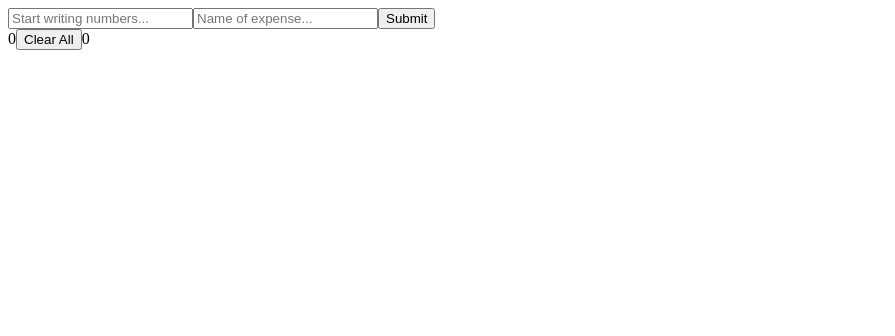
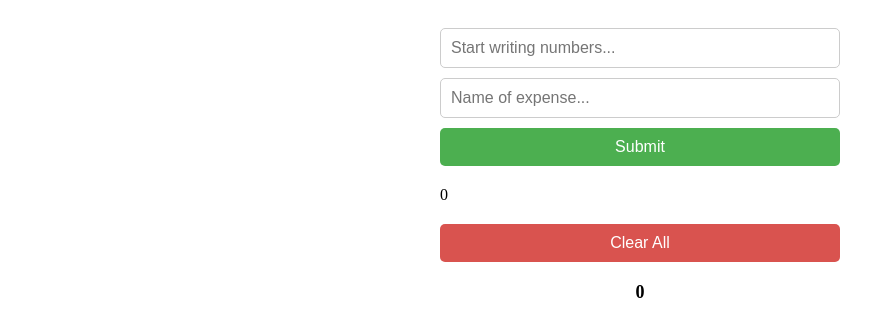
Before and after one commit to valts08/expense_tracker, a React (Vite) app: page / in a window 1280 px wide. Shown: the top 336 px of the page, without its empty margins (0-895 px from the left). Built offline with nearby package versions, Linux system fonts and the light colour scheme.

Commit message:
CSS and TS changes
Added styles and changed some typescript argument and return types

```diff
--- a/src/components/DeleteButton.tsx
+++ b/src/components/DeleteButton.tsx
@@ -1,5 +1,6 @@
 import useExpenseContext from "../hooks/useExpenseContext"
 import { ExpenseItem } from "./ExpenseForm"
+import "../styles/main.css";
 
 type ButtonProp = {
     type: string,
@@ -9,7 +10,7 @@ type ButtonProp = {
 export const DeleteButton = ({ type, id }: ButtonProp) => {
     const { setExpenseList } = useExpenseContext();
 
-    const removeItem = (e: number | undefined): any => {
+    const removeItem = (e: number | undefined): void => {
 
         if (typeof e === undefined) {
             throw new Error("Function removeItem got a argument of type undefined");
@@ -17,16 +18,16 @@ export const DeleteButton = ({ type, id }: ButtonProp) => {
         setExpenseList((prev: ExpenseItem[]) => prev && prev.filter((item: ExpenseItem) => item.id !== e));
     }
 
-    const removeAll = (): any => {
+    const removeAll = (): void => {
         setExpenseList([]);
     }
 
     return (
         (type === "item" ?
-            <button onClick={() => removeItem(id)}>
+            <button className="item-button" onClick={() => removeItem(id)}>
                 X
             </button> :
-            <button onClick={() => removeAll()}>
+            <button id="clear-all" onClick={() => removeAll()}>
                 Clear All
             </button>
         )
--- a/src/components/ExpenseForm.tsx
+++ b/src/components/ExpenseForm.tsx
@@ -3,6 +3,7 @@ import { ExpenseList } from "./ExpenseList";
 import { ExpenseSum } from "./ExpenseSum";
 import { DeleteButton } from "./DeleteButton";
 import { ExpenseContext } from "../contexts/ExpenseContext";
+import "../styles/main.css";
 
 export interface ExpenseItem {
     name: string,
@@ -17,13 +18,14 @@ export const ExpenseForm = () => {
 
 
 
-    const handleFormSubmit = (e: React.FormEvent<HTMLFormElement>) => {
+    const handleFormSubmit = (e: React.FormEvent<HTMLFormElement>): void => {
         e.preventDefault();
-        setExpenseList((prev: any): any => [...prev, { name: title, value: value, id: !expenseList.length ? 1 : expenseList.slice(-1)[0].id + 1}]);
+        setExpenseList((prev: ExpenseItem[]): ExpenseItem[] => [...prev, { name: title, value: value, id: !expenseList.length ? 1 : expenseList.slice(-1)[0].id + 1}]);
     }
 
     return (
         <ExpenseContext.Provider value={{expenseList, setExpenseList}}>
+            <section className="container">
                 <form name="ExpenseForm" onSubmit={(e) => handleFormSubmit(e)}>
                     <input type='number' onChange={(e) => setValue(parseInt(e.target.value))} placeholder='Start writing numbers...' />
                     <input type='text' onChange={(e) => setTitle(e.target.value)} placeholder='Name of expense...' />
@@ -33,6 +35,7 @@ export const ExpenseForm = () => {
                 <ExpenseList />
                 <DeleteButton type={"all"} />
                 <ExpenseSum />
+            </section>
         </ExpenseContext.Provider>
     )
 }
--- a/src/components/ExpenseList.tsx
+++ b/src/components/ExpenseList.tsx
@@ -1,22 +1,23 @@
 import { ExpenseItem } from './ExpenseForm';
 import { DeleteButton } from "./DeleteButton";
 import useExpenseContext from "../hooks/useExpenseContext";
-
+import "../styles/main.css";
 
 export const ExpenseList = () => {
     const { expenseList } = useExpenseContext();
 
     return (
-        <>
+        <ul>
             {expenseList.length && expenseList.map((item: ExpenseItem) => {
                 return (
-                    <div key={item.id}>
-                        <span>{item.name}</span>
-                        <span>{item.value}</span>
-                        <DeleteButton type={"item"} id={item.id} />
-                    </div>
+                    <>
+                        <li key={item.id}>
+                            <span>{item.name} {item.value}</span>
+                            <DeleteButton type={"item"} id={item.id} />
+                        </li>
+                    </>
                 )
             })}
-        </>
+        </ul>
     )
 }
--- a/src/components/ExpenseSum.tsx
+++ b/src/components/ExpenseSum.tsx
@@ -1,5 +1,6 @@
 import { useEffect, useState } from "react";
 import useExpenseContext from "../hooks/useExpenseContext"
+import "../styles/main.css";
 
 export const ExpenseSum = () => {
     const [ expenseSum, setExpenseSum ] = useState(0);
@@ -23,8 +24,8 @@ export const ExpenseSum = () => {
     }, [expenseList])
 
     return (
-        <>
+        <div className="total-amount">
             {expenseSum}
-        </>
+        </div>
     )
 }
--- /dev/null
+++ b/src/styles/main.css
@@ -0,0 +1,120 @@
+/* Container for the whole app */
+.container {
+    max-width: 1200px;
+    margin: 0 auto;
+    padding: 20px;
+    display: flex;
+    flex-direction: column;
+    align-items: center;
+}
+
+
+/* Container for the form */
+form {
+    display: flex;
+    flex-direction: column;
+    align-items: center;
+    gap: 10px;
+    margin-bottom: 20px;
+    width: 100%;
+    max-width: 400px;
+}
+
+/* Styling input fields and submit button */
+input[type="text"], input[type="number"] {
+    width: 100%;
+    padding: 10px;
+    border: 1px solid #ccc;
+    border-radius: 5px;
+    font-size: 16px;
+    box-sizing: border-box;
+}
+
+input[type="submit"] {
+    padding: 10px;
+    width: 100%;
+    background-color: #4CAF50;
+    color: white;
+    border: none;
+    border-radius: 5px;
+    cursor: pointer;
+    font-size: 16px;
+}
+
+input[type="submit"]:hover {
+    background-color: #45a049;
+}
+
+/* List container */
+ul {
+    list-style-type: none;
+    padding: 0;
+    margin: 0;
+    width: 100%;
+    max-width: 400px;
+}
+
+/* List item styling */
+li {
+    display: flex;
+    align-items: center;
+    justify-content: space-between;
+    padding: 10px;
+    margin-bottom: 10px;
+    border: 1px solid #ddd;
+    border-radius: 5px;
+    font-size: 16px;
+    background-color: #f9f9f9;
+    width: 100%;
+    box-sizing: border-box;
+}
+
+/* Styling for individual item text */
+li span {
+    margin-right: auto;
+}
+
+/* Styling for the delete button */
+.item-button {
+    background-color: #ff5c5c;
+    color: white;
+    border: none;
+    border-radius: 50%;
+    width: 24px;
+    height: 24px;
+    font-size: 14px;
+    cursor: pointer;
+    display: flex;
+    align-items: center;
+    justify-content: center;
+}
+
+.delete-button:hover {
+    background-color: #ff3838;
+}
+
+/* Clear All button styling */
+button#clear-all {
+    margin-top: 20px;
+    padding: 10px;
+    width: 100%;
+    max-width: 400px;
+    background-color: #d9534f;
+    color: white;
+    border: none;
+    border-radius: 5px;
+    cursor: pointer;
+    font-size: 16px;
+}
+
+button#clear-all:hover {
+    background-color: #c9302c;
+}
+
+/* Total amount styling */
+.total-amount {
+    margin-top: 20px;
+    font-size: 18px;
+    font-weight: bold;
+    text-align: center;
+}
```
Lines whose indentation alone changed are shown as unchanged.
